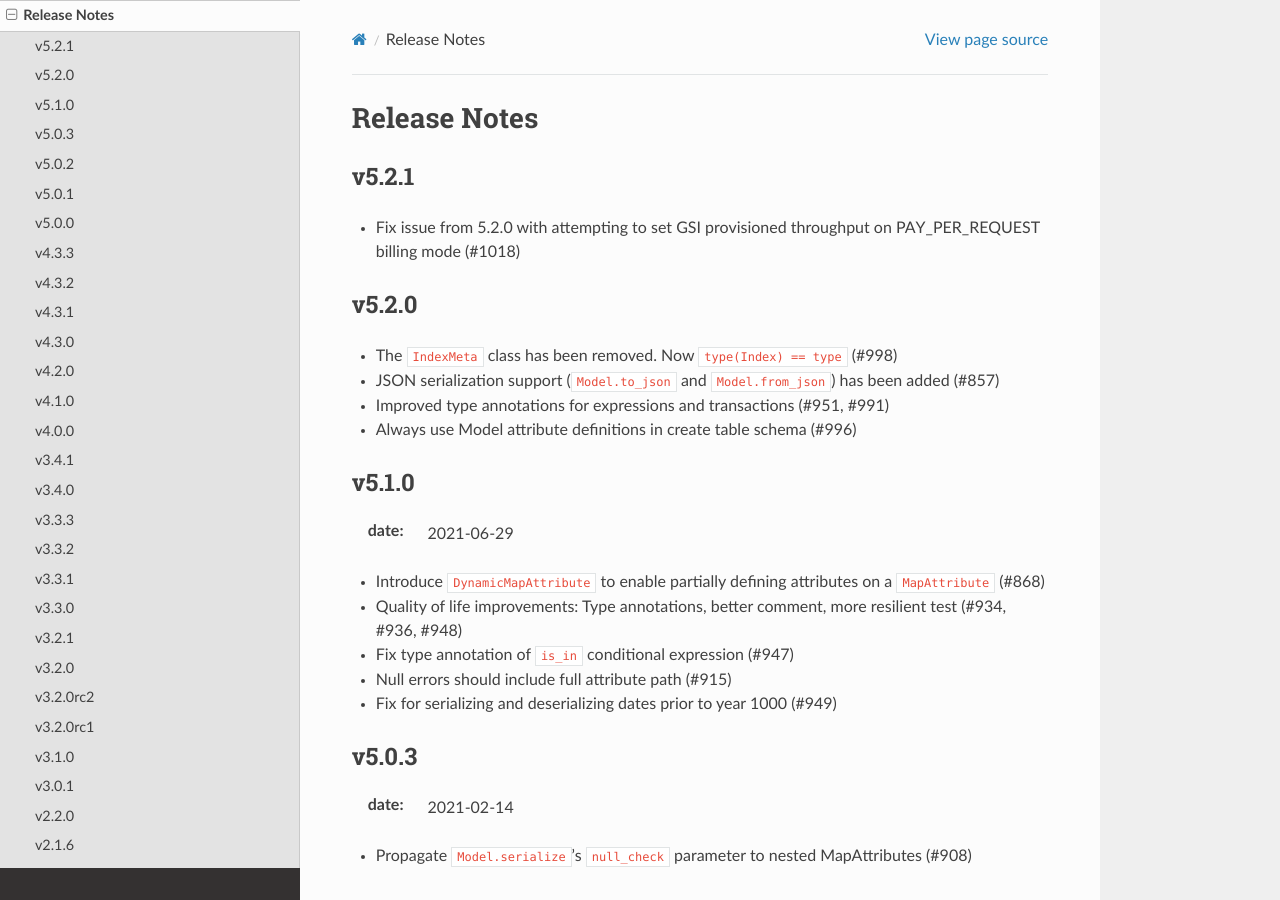
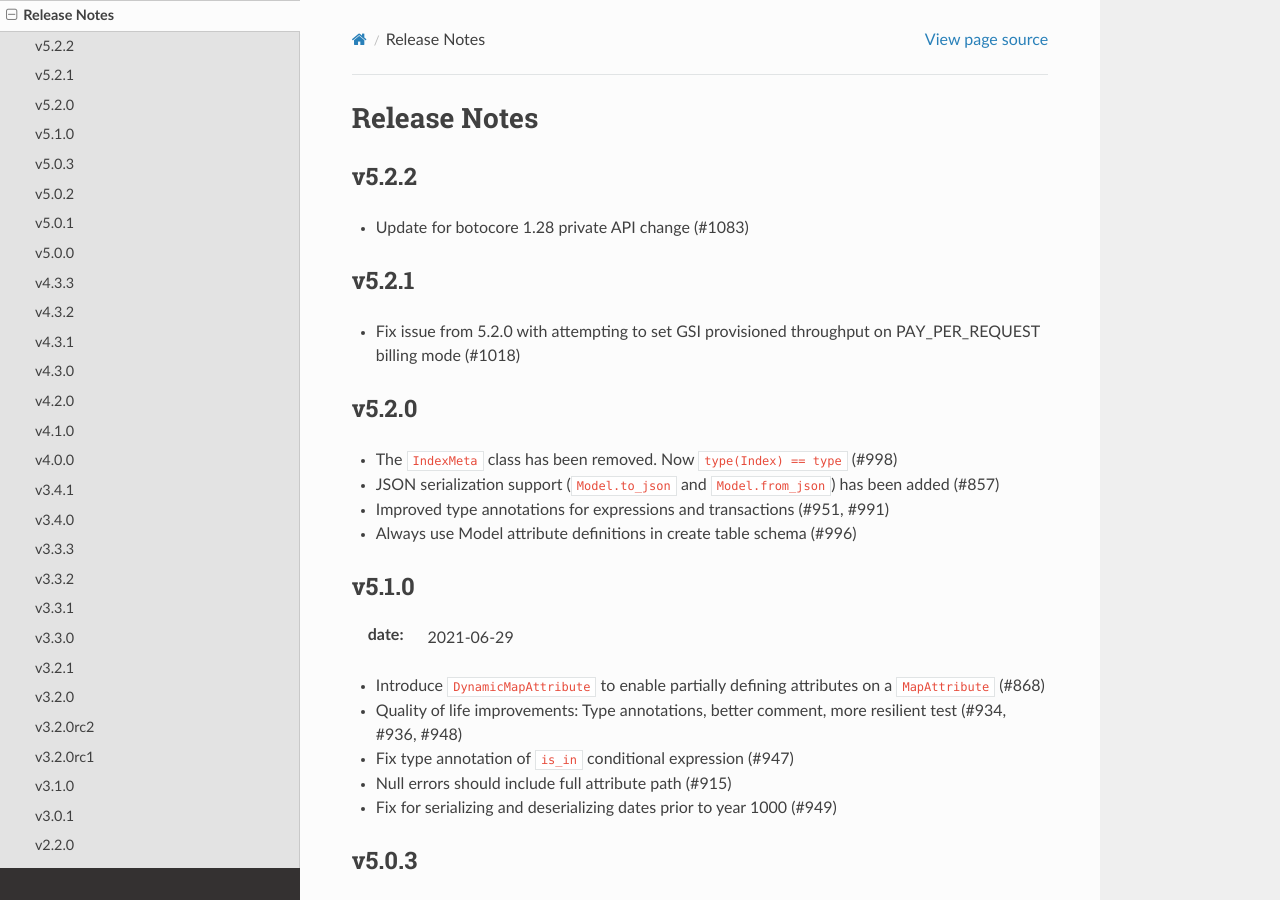
Before and after one commit to pynamodb/PynamoDB, a Sphinx documentation site: the page built from docs/release_notes.rst, in a window 1280 px wide and 900 px high. Built offline with Sphinx 7.4.7 and the Read the Docs theme 2.0.0, drawn with Linux system fonts in a browser that asks for light colours.

Commit message:
Update changelog for 5.2.2

```diff
--- a/docs/release_notes.rst
+++ b/docs/release_notes.rst
@@ -1,5 +1,10 @@
 Release Notes
 =============
+
+v5.2.2
+----------
+* Update for botocore 1.28 private API change (#1083)
+
 
 v5.2.1
 ----------
--- a/pynamodb/__init__.py
+++ b/pynamodb/__init__.py
@@ -7,4 +7,4 @@ A simple abstraction over DynamoDB
 """
 __author__ = 'Jharrod LaFon'
 __license__ = 'MIT'
-__version__ = '5.2.1'
+__version__ = '5.2.2'
```
